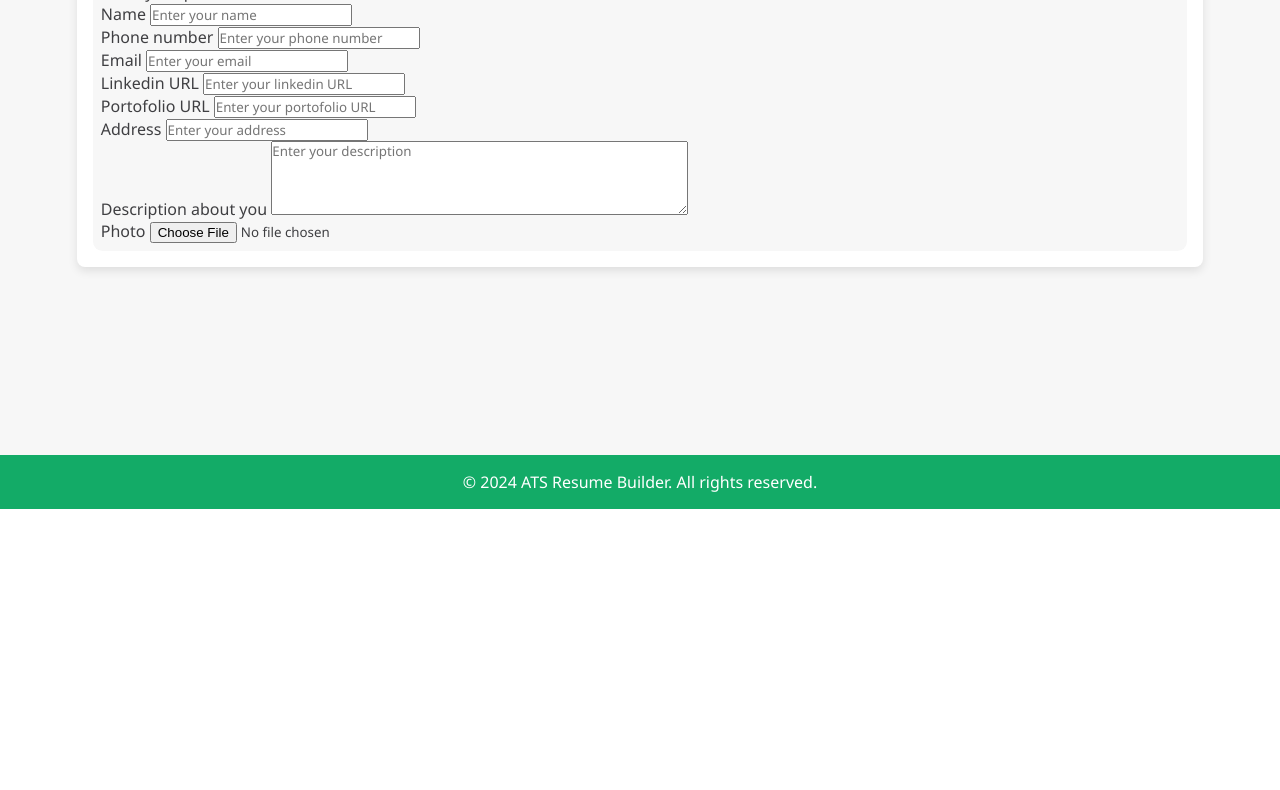
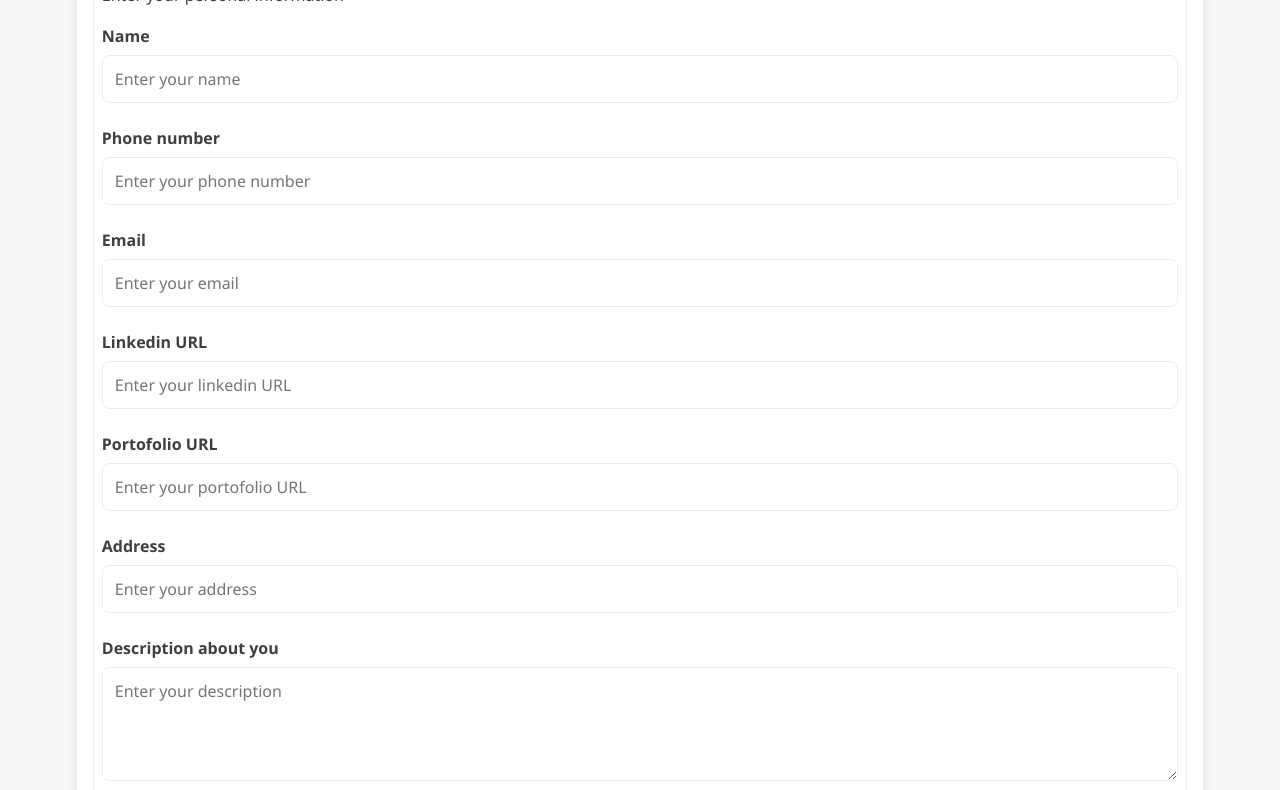
Before and after one commit to RyanBagusB/ats-resume-builder, a website built with Vite: page index.html in a window 1280 px wide. Shown: the part 293-1083 px from the top of the page. Before the commit the page ends 802 px from the top, so only its background shows below. Built offline with nearby package versions, Linux system fonts and the light colour scheme.

Commit message:
Adding Style to Input Form

```diff
--- a/style.css
+++ b/style.css
@@ -136,6 +136,7 @@ main {
   gap: .8rem;
   padding: .5rem;
   border-radius: .6rem 0 0 .6rem;
+  border: 1px solid var(--dark-gray);
 }
 
 .tab-contents__header .section-navigation__stepper-container {
@@ -171,9 +172,82 @@ main {
 }
 
 .section-content {
-  background-color: var(--gray-color);
+  border: 1px solid var(--dark-gray);
   padding: .5rem;
   border-radius: .6rem;
+  display: flex;
+  flex-direction: column;
+  gap: 1.2rem;
+}
+
+.section-content__body,
+.section-content__body__input-row {
+  display: flex;
+  flex-direction: column;
+  gap: 1.5rem;
+}
+
+.section-content__body__input {
+  position: relative;
+  display: flex;
+  flex-direction: column;
+  gap: 0.5rem;
+}
+
+.section-content__body__input label {
+  font-weight: 600;
+  color: var(--dark-color);
+}
+
+.section-content__body__input input,
+.section-content__body__input textarea {
+  padding: 0.75rem;
+  border: 1px solid var(--dark-gray);
+  border-radius: 0.5rem;
+  font-size: 1rem;
+}
+
+.section-content__body__input input:focus,
+.section-content__body__input textarea:focus {
+  outline: none;
+  border-color: var(--light-green);
+  box-shadow: 0 0 5px rgba(19, 171, 103, 0.5);
+}
+
+.section-content__body__input input[type="file"] {
+  opacity: 0;
+  position: absolute;
+  top: 0;
+  left: 0;
+  width: 100%;
+  height: 100%;
+  cursor: pointer;
+}
+
+.section-content__body > .section-content__body__input:last-child::after {
+  content: "Drop your photo here or click to upload";
+  display: flex;
+  justify-content: center;
+  align-items: center;
+  padding: 2rem;
+  border: 2px dashed var(--light-green);
+  border-radius: 0.5rem;
+  color: var(--light-green);
+  font-size: 1rem;
+  text-align: center;
+  transition: border-color 0.5s ease;
+}
+
+.section-content__body__input img {
+  width: 100%;
+  height: auto;
+  border-radius: 0.5rem;
+  margin-top: 1rem;
+  display: none;
+}
+
+.section-content__body__input input[type="file"]:valid + img {
+  display: block;
 }
 
 @keyframes fade-in {
```
